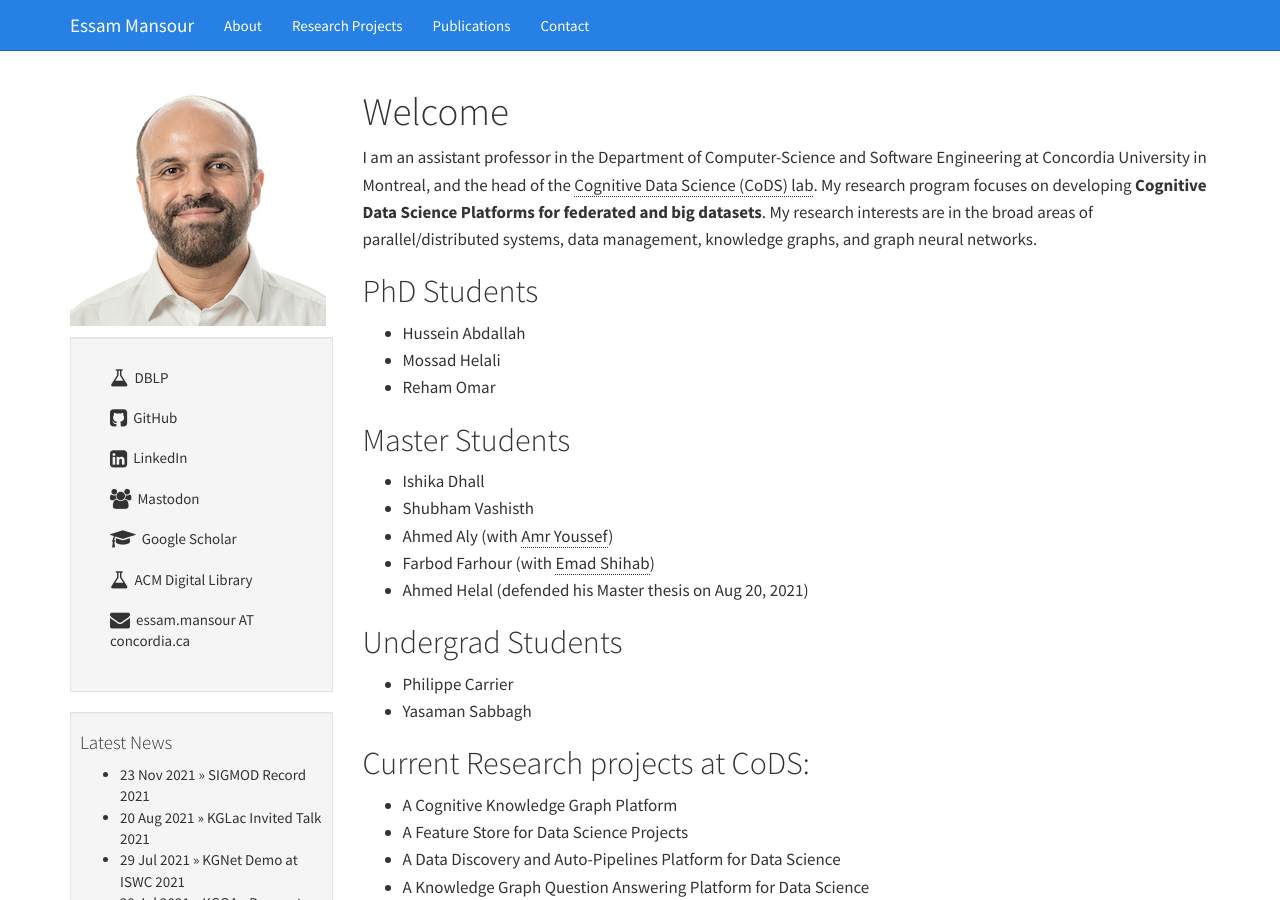
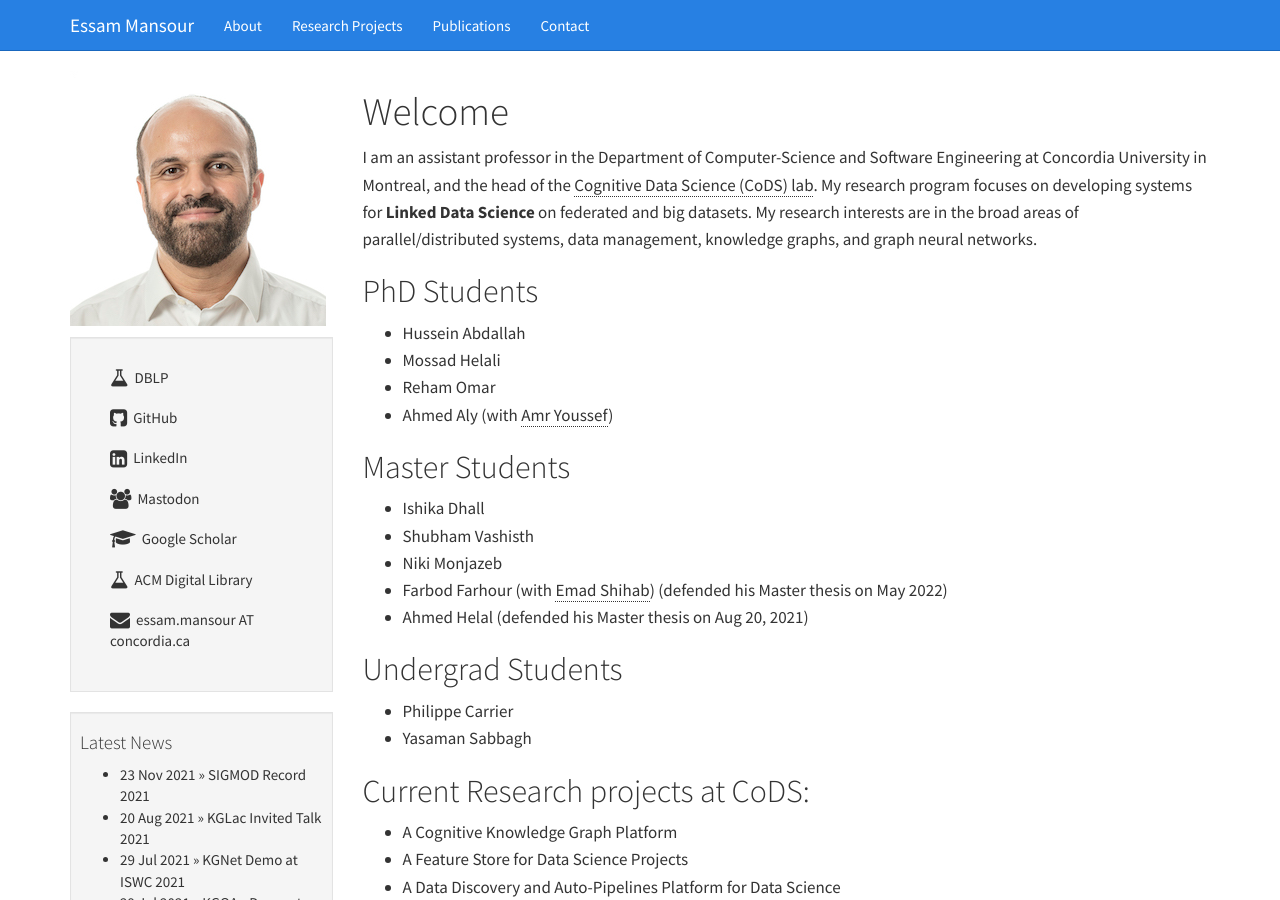
Before and after one commit to mansoure/mansoure.github.io, a Jekyll site: the page built from index.md, in a window 1280 px wide and 900 px high. Built offline with Jekyll 4.4.1, drawn with Linux system fonts in a browser that asks for light colours; comment, search, counter and statistics services are not loaded.

Commit message:
Update index.md

```diff
--- a/index.md
+++ b/index.md
@@ -4,7 +4,7 @@ title: Essam Mansour
 ---
 # Welcome
 
-I am an assistant professor in the Department of Computer-Science and Software Engineering at Concordia University in Montreal, and the head of the [Cognitive Data Science (CoDS) lab](https://cods-gcs.github.io). My research program focuses on developing **Cognitive Data Science Platforms for federated and big datasets**. My research interests are in the broad areas of parallel/distributed systems, data management, knowledge graphs, and graph neural networks.
+I am an assistant professor in the Department of Computer-Science and Software Engineering at Concordia University in Montreal, and the head of the [Cognitive Data Science (CoDS) lab](https://cods-gcs.github.io). My research program focuses on developing systems for **Linked Data Science** on federated and big datasets. My research interests are in the broad areas of parallel/distributed systems, data management, knowledge graphs, and graph neural networks.
 
 
 <!-- > **Note: I do not have openings for PhD or Master students.**  -->
@@ -13,12 +13,13 @@ I am an assistant professor in the Department of Computer-Science and Software E
 - Hussein Abdallah
 - Mossad Helali
 - Reham Omar
+- Ahmed Aly (with [Amr Youssef](https://users.encs.concordia.ca/~youssef/))
 
 ## Master Students
 - Ishika Dhall
 - Shubham Vashisth
-- Ahmed Aly (with [Amr Youssef](https://users.encs.concordia.ca/~youssef/))
-- Farbod Farhour (with [Emad Shihab](http://das.encs.concordia.ca/members/emad-shihab/))
+- Niki Monjazeb
+- Farbod Farhour (with [Emad Shihab](http://das.encs.concordia.ca/members/emad-shihab/)) (defended his Master thesis on May 2022)
 - Ahmed Helal (defended his Master thesis on Aug 20, 2021)
 
 ## Undergrad Students
```
